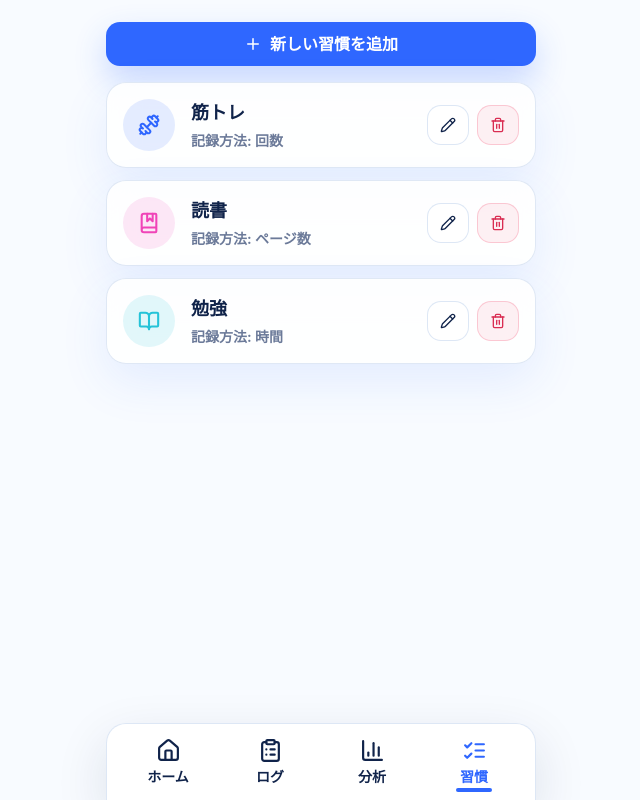
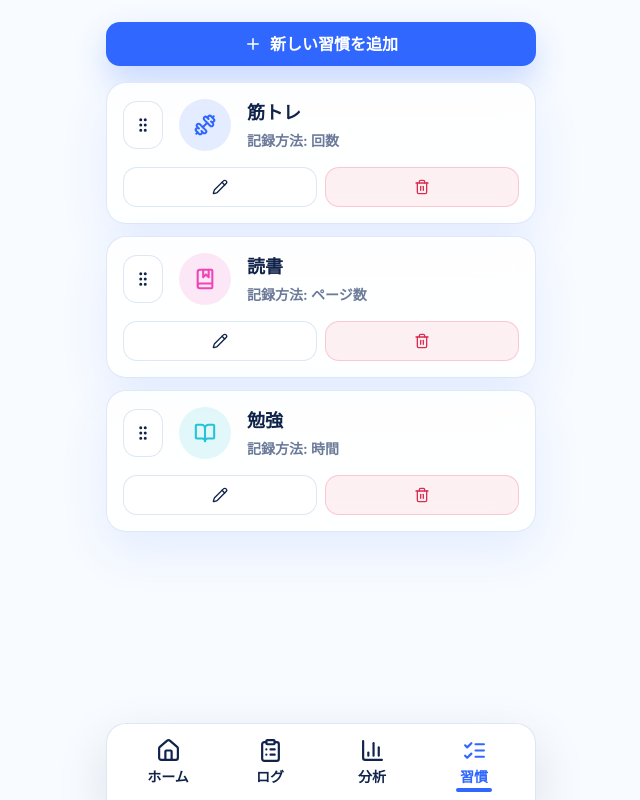
Before and after one commit to TomoyaSunami/Hobilog, a Next.js app in the folder hobilog-app/: page / in a window 1280 px wide. Both pictures are taken after a click on the button "習慣". Shown: the whole page, without its empty margins (319-959 px from the left). Built offline with nearby package versions, Linux system fonts and the light colour scheme.

Commit message:
Add drag reorder for habits

```diff
--- a/hobilog-app/app/page.tsx
+++ b/hobilog-app/app/page.tsx
@@ -1,6 +1,6 @@
 "use client";
 
-import { AnimatePresence, motion } from "framer-motion";
+import { AnimatePresence, motion, Reorder, useDragControls } from "framer-motion";
 import {
   BarChart3,
   BeerOff,
@@ -26,6 +26,7 @@ import {
   Footprints,
   GlassWater,
   GraduationCap,
+  GripVertical,
   Heart,
   Home,
   Info,
@@ -564,6 +565,10 @@ export default function HobiLogApp() {
     setHabitForm(null);
   }
 
+  function reorderHabits(nextHabits: Habit[]) {
+    setHabits(nextHabits);
+  }
+
   function confirmDeleteHabit() {
     if (!deleteHabitTarget) return;
 
@@ -612,7 +617,12 @@ export default function HobiLogApp() {
 
     if (activeTab === "habits") {
       return (
-        <HabitsScreen habits={habits} openHabitForm={openHabitForm} deleteHabit={setDeleteHabitTarget} />
+        <HabitsScreen
+          habits={habits}
+          openHabitForm={openHabitForm}
+          deleteHabit={setDeleteHabitTarget}
+          reorderHabits={reorderHabits}
+        />
       );
     }
 
@@ -1279,11 +1289,13 @@ function ChartScreen({
 function HabitsScreen({
   habits,
   openHabitForm,
-  deleteHabit
+  deleteHabit,
+  reorderHabits
 }: {
   habits: Habit[];
   openHabitForm: (habit?: Habit) => void;
   deleteHabit: (habit: Habit) => void;
+  reorderHabits: (habits: Habit[]) => void;
 }) {
   return (
     <section>
@@ -1303,13 +1315,52 @@ function HabitsScreen({
           onAction={() => openHabitForm()}
         />
       ) : (
-        <div className="space-y-3">
-          {habits.map((habit) => {
+        <Reorder.Group as="div" axis="y" className="space-y-3" onReorder={reorderHabits} values={habits}>
+          {habits.map((habit) => (
+            <HabitReorderItem
+              deleteHabit={deleteHabit}
+              habit={habit}
+              key={habit.id}
+              openHabitForm={openHabitForm}
+            />
+          ))}
+        </Reorder.Group>
+      )}
+    </section>
+  );
+}
+
+function HabitReorderItem({
+  habit,
+  openHabitForm,
+  deleteHabit
+}: {
+  habit: Habit;
+  openHabitForm: (habit?: Habit) => void;
+  deleteHabit: (habit: Habit) => void;
+}) {
+  const dragControls = useDragControls();
   const theme = COLOR_THEME[habit.color];
 
   return (
-              <article className="glass-card p-4" key={habit.id}>
+    <Reorder.Item
+      as="article"
+      className="glass-card list-none p-4"
+      dragControls={dragControls}
+      dragListener={false}
+      value={habit}
+      whileDrag={{ scale: 1.02, boxShadow: "0 22px 54px rgba(16, 35, 74, 0.18)" }}
+    >
       <div className="flex items-center gap-4">
+        <button
+          aria-label={`${habit.name}をドラッグして並び替え`}
+          className="secondary-button h-12 min-h-12 w-10 cursor-grab touch-none px-0 active:cursor-grabbing"
+          onPointerDown={(event) => dragControls.start(event)}
+          title="ドラッグして並び替え"
+          type="button"
+        >
+          <GripVertical size={18} />
+        </button>
         <div className="icon-bubble" style={{ background: theme.soft, color: theme.text }}>
           <HabitIconView icon={habit.icon} />
         </div>
@@ -1320,31 +1371,28 @@ function HabitsScreen({
             {habit.recordMethod === "custom" && habit.customUnit ? ` / ${habit.customUnit}` : ""}
           </p>
         </div>
-                  <div className="flex gap-2">
+      </div>
+      <div className="mt-4 grid grid-cols-2 gap-2">
         <button
           aria-label={`${habit.name}を編集`}
-                      className="secondary-button h-10 min-h-10 px-3"
+          className="secondary-button h-10 min-h-10 px-0"
           onClick={() => openHabitForm(habit)}
+          title="編集"
           type="button"
         >
           <Pencil size={16} />
         </button>
         <button
           aria-label={`${habit.name}を削除`}
-                      className="danger-button h-10 min-h-10 px-3"
+          className="danger-button h-10 min-h-10 px-0"
           onClick={() => deleteHabit(habit)}
+          title="削除"
           type="button"
         >
           <Trash2 size={16} />
         </button>
       </div>
-                </div>
-              </article>
-            );
-          })}
-        </div>
-      )}
-    </section>
+    </Reorder.Item>
   );
 }
 
```
Lines whose indentation alone changed are shown as unchanged.
